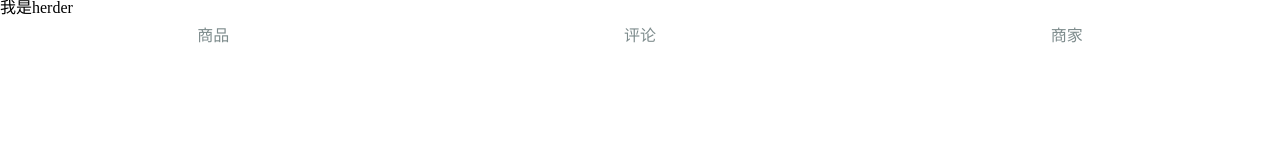
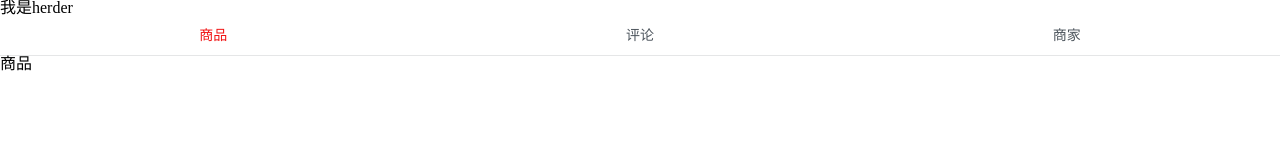
Before and after one commit to levonliu/sell, a Vue app: page / in a window 1280 px wide. Shown: the top 160 px of the page. Built offline with nearby package versions, Linux system fonts and the light colour scheme.

Commit message:
\'commit'

```diff
--- a/package.json
+++ b/package.json
@@ -12,6 +12,7 @@
   },
   "dependencies": {
     "vue": "^2.3.3",
+    "vue-resource": "^1.3.4",
     "vue-router": "^2.6.0"
   },
   "devDependencies": {
@@ -27,7 +28,7 @@
     "connect-history-api-fallback": "^1.3.0",
     "copy-webpack-plugin": "^4.0.1",
     "css-loader": "^0.28.0",
-    "stylus-loader": "^2.1.1",
+    "stylus-loader": "^2.5.1",
     "cssnano": "^3.10.0",
     "eslint": "^3.19.0",
     "eslint-friendly-formatter": "^3.0.0",
--- a/src/App.vue
+++ b/src/App.vue
@@ -3,7 +3,7 @@
         <div class="header">
             <v-header></v-header>
         </div>
-        <div class="tab">
+        <div class="tab border-1px">
             <div class="tab-item"><router-link :to="{ name: 'goods'}">商品</router-link></div>
             <div class="tab-item"><router-link :to="{ name: 'ratings'}">评论</router-link></div>
             <div class="tab-item"><router-link :to="{ name: 'seller'}">商家</router-link></div>
@@ -18,6 +18,11 @@
   import header from './components/header/header.vue';
 
   export default{
+    data() {
+      return {
+        seller: {}
+      };
+    },
     components: {
       'v-header': header
     }
@@ -25,12 +30,21 @@
 </script>
 
 <style lang="stylus" rel="stylesheet/stylus">
+    @import "./common/stylus/mixin.styl"
     .tab
         display: flex
         width: 100%
         height: 40px
         line-height: 40px
+        //border-bottom: 1px solid rgba(7, 17, 27, 0.1)
+        border-1px(rgba(7, 17, 27, 0.1))
         .tab-item
             flex: 1
             text-align: center
+            & > a
+                display: block
+                font-size: 14px
+                color: rgb(77, 85, 93)
+                &.router-link-exact-active
+                    color: rgb(240, 20,20)
 </style>
--- /dev/null
+++ b/src/common/stylus/base.styl
@@ -0,0 +1,10 @@
+@media (-webkit-min-device-pixel-ratio: 1.5),(min-device-pixel-ratio: 1.5)
+  .border-1px
+    &::after
+      -webkit-transform scaleY(0.7)
+      transform scaleY(0.7)
+@media (-webkit-min-device-pixel-ratio: 2),(min-device-pixel-ratio: 2)
+  .border-1px
+    &::after
+      -webkit-transform scaleY(0.5)
+      transform scaleY(0.5)
--- a/src/common/stylus/incon.styl
+++ b/src/common/stylus/incon.styl
@@ -1,10 +1,10 @@
 @font-face
   font-family: 'sell-icon'
-  src: url('fonts/sell-icon.eot?jynpog')
-  src: url('fonts/sell-icon.eot?jynpog#iefix') format('embedded-opentype'),
-          url('fonts/sell-icon.ttf?jynpog') format('truetype'),
-          url('fonts/sell-icon.woff?jynpog') format('woff'),
-          url('fonts/sell-icon.svg?jynpog#sell-icon') format('svg')
+  src: url('../fonts/sell-icon.eot?jynpog')
+  src: url('../fonts/sell-icon.eot?jynpog#iefix') format('embedded-opentype'),
+          url('../fonts/sell-icon.ttf?jynpog') format('truetype'),
+          url('../fonts/sell-icon.woff?jynpog') format('woff'),
+          url('../fonts/sell-icon.svg?jynpog#sell-icon') format('svg')
   font-weight: normal
   font-style: normal
 
--- /dev/null
+++ b/src/common/stylus/index.styl
@@ -0,0 +1,3 @@
+@import "./mixin.styl"
+@import "./incon.styl"
+@import "./base.styl"
--- /dev/null
+++ b/src/common/stylus/mixin.styl
@@ -0,0 +1,10 @@
+border-1px($color)
+  position: relative
+  &:after
+    display: block
+    position: absolute
+    left: 0
+    bottom 0
+    width 100%
+    border-top 1px solid $color
+    content: ''
--- a/src/main.js
+++ b/src/main.js
@@ -7,12 +7,14 @@ import goods from './components/goods/goods.vue';
 import ratings from './components/ratings/ratings.vue';
 import seller from './components/seller/seller.vue';
 
+import './common/stylus/index.styl';
+
 Vue.use(VueRouter);
 
 const router = new VueRouter({
   routes: [
     {
-      path: '/goods',
+      path: '/',
       name: 'goods',
       component: goods
     },
```
Also changed, not shown: .eslintrc.js.
